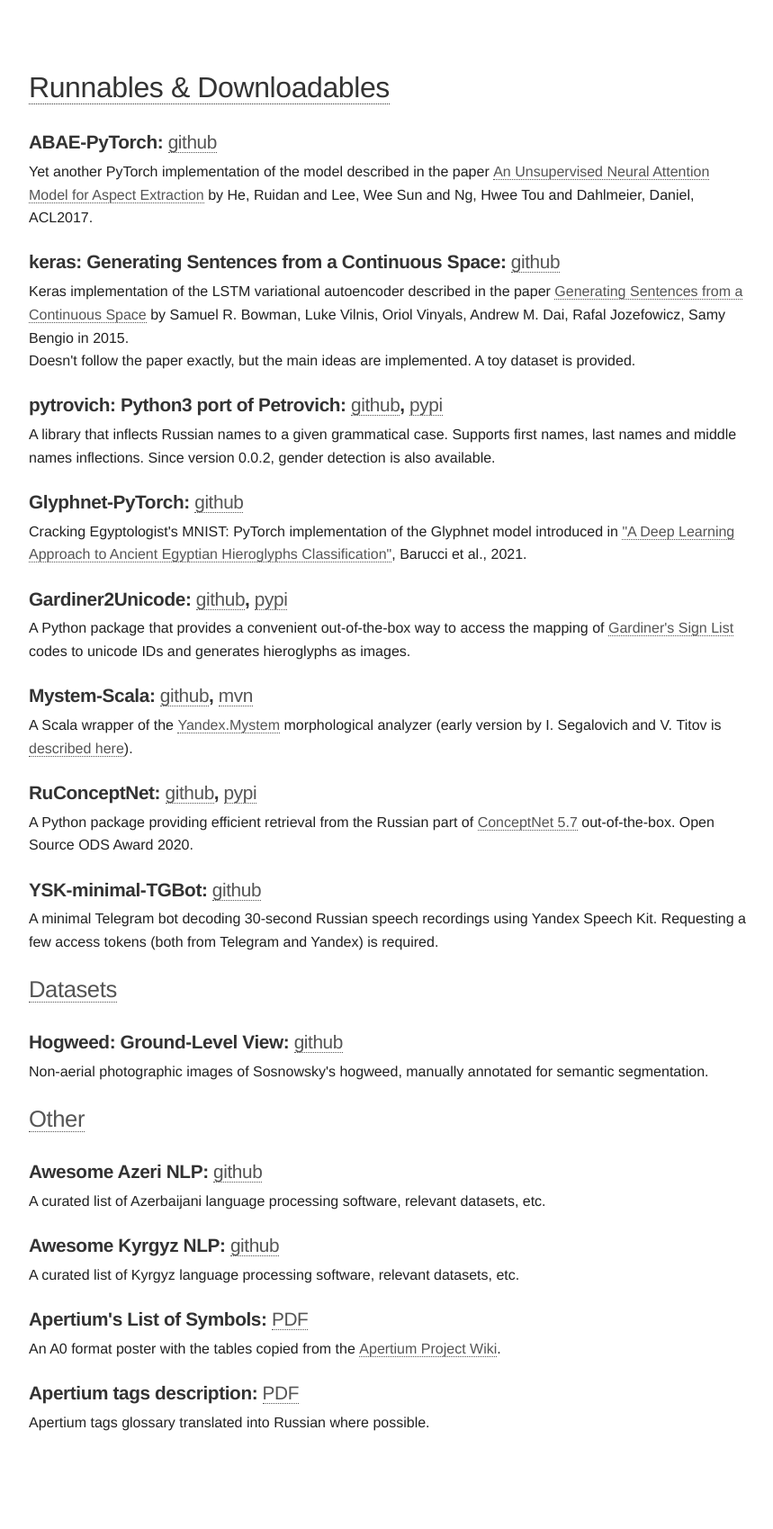
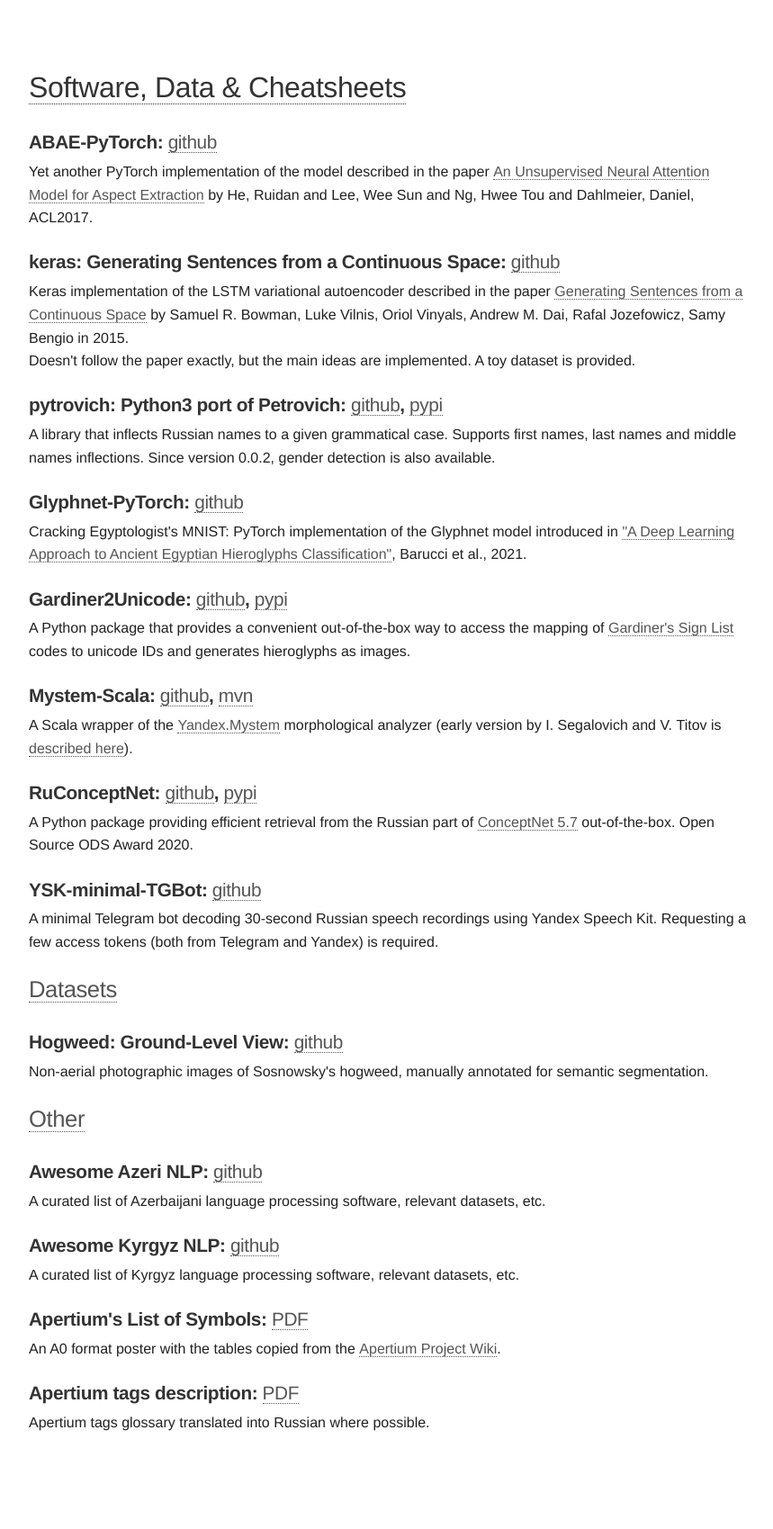
Before and after one commit to alexeyev/alexeyev.github.io, a Jekyll site: the page built from handmade.html, in a window 1280 px wide. Shown: the whole page at 90% size, without its empty margins (208-1067 px from the left). Built offline with Jekyll 4.4.1, drawn with Linux system fonts in a browser that asks for light colours.

Commit message:
Update handmade.html

```diff
--- a/handmade.html
+++ b/handmade.html
@@ -6,7 +6,7 @@
 
 <header class="masthead">
     <h1 class="masthead-title">
-        <a href="{{ site.baseurl }}">Runnables &#38; Downloadables</a>
+        <a href="{{ site.baseurl }}">Software, Data &#38; Cheatsheets</a>
     </h1>
     <nav class="masthead-nav">
         {% for nav in site.nav %}
```
